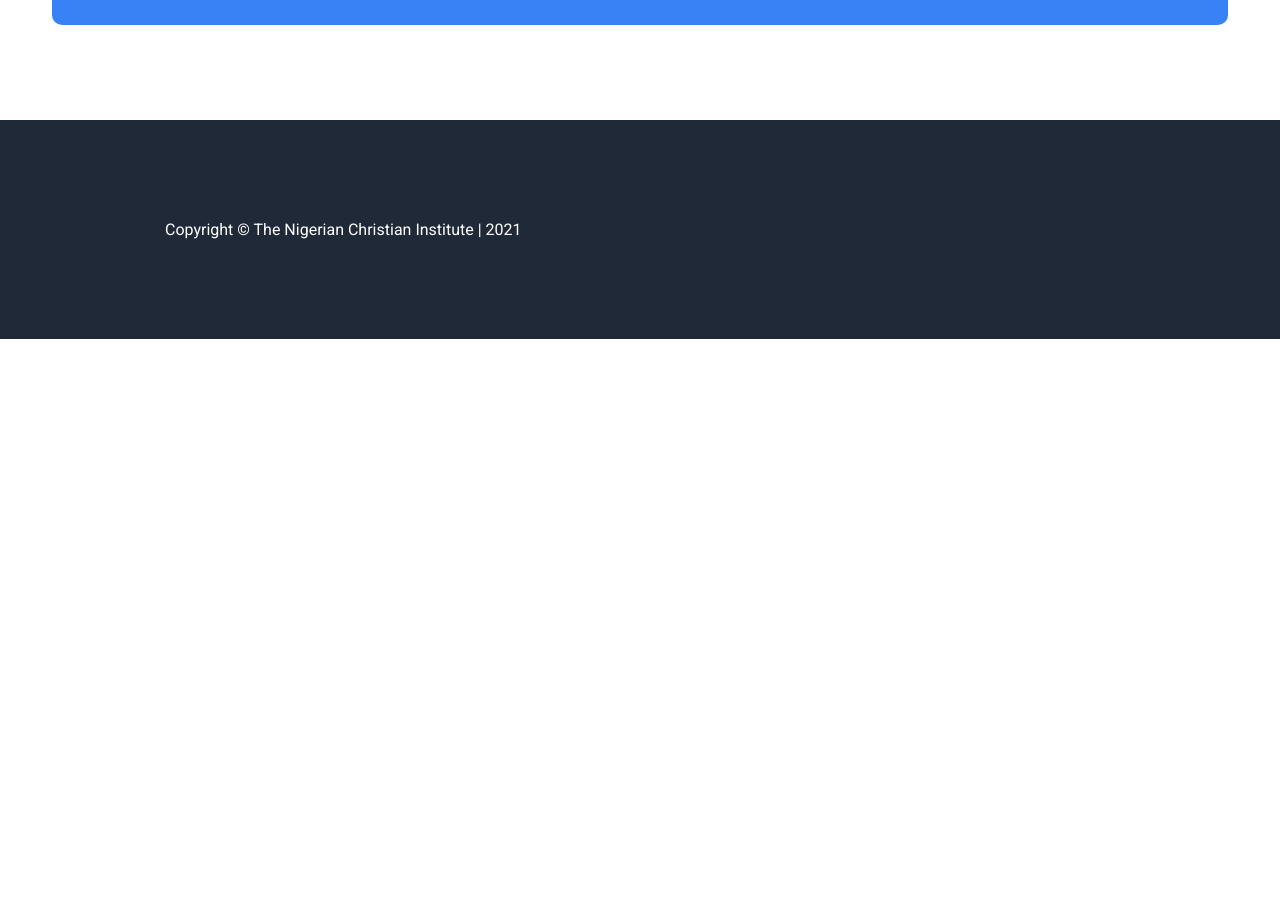
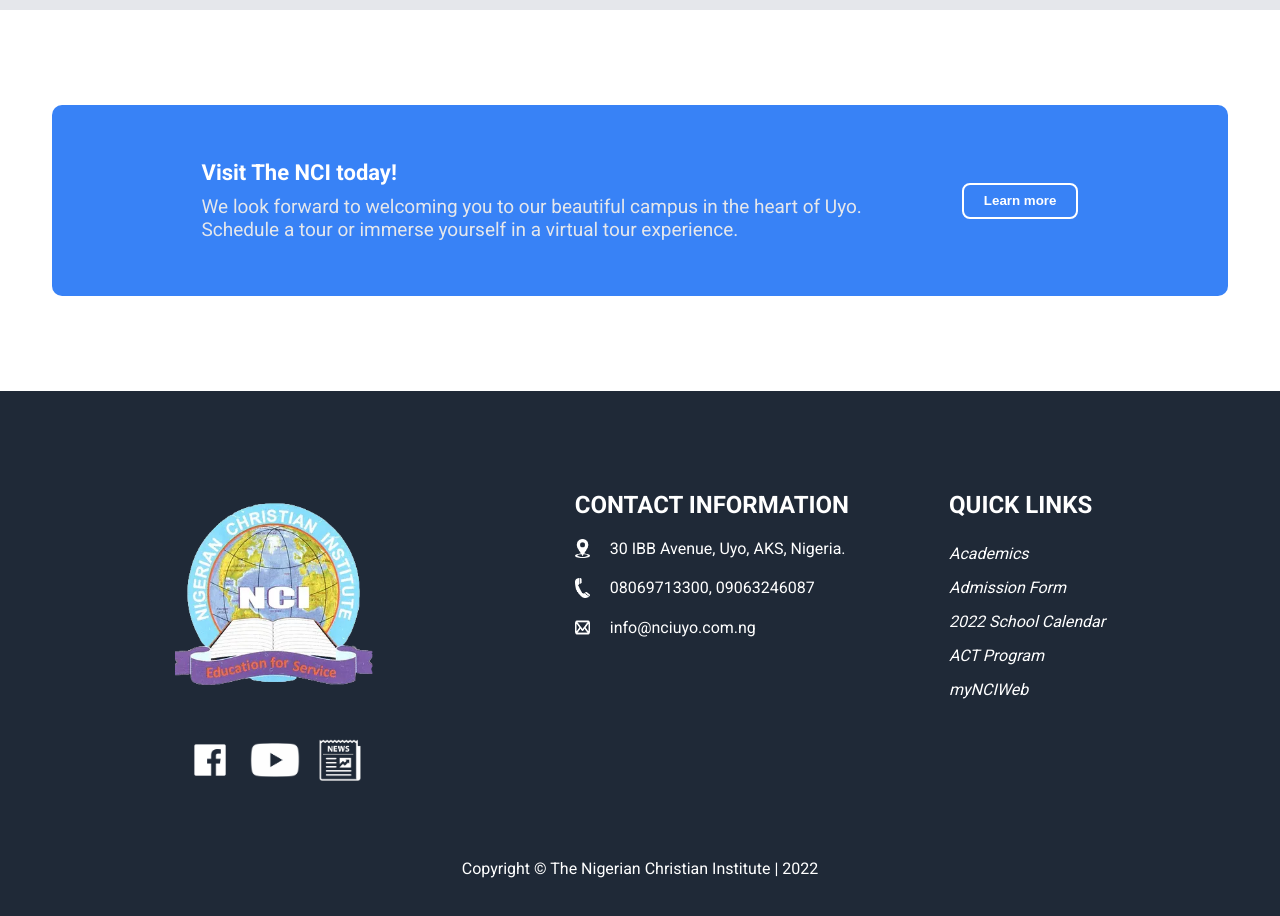
Before and after one commit to themboutidem/nci-demo-website, a plain HTML site: page index.html in a window 1280 px wide. Shown: the part 1460-2376 px from the top of the page. Before the commit the page ends 1799 px from the top, so only its background shows below. Drawn offline with Linux system fonts and the light colour scheme.

Commit message:
Finalize Homepage styling
I added final flex and color styles to the homepage.

Also added all required photos and icons.

```diff
--- a/index.html
+++ b/index.html
@@ -40,25 +40,25 @@
         <div class="body-schools">
             <div class="school-1">
                 <img src="./pics/Secondary.jpg" alt="The Secondary School">
-                <div>This is an illustration of this school</div>
+                <div>Over the past 30 years, our Secondary School has undergone continuous growth to become known today as the Home of Champions, catering for learners from JSS1 (Grade 7) to SS3 (Grade 12) .</div>
             </div>
             <div class="school-2">
                 <img src="./pics/ELC.jpg" alt="The Early Learning Center">
-                <div>This is an illustration of the ELC</div>
+                <div>During the past decade, Our Early Learning Center has evolved to become a hub for imbibing relevant founational skills in children from Pre-school up to Primary 6 (Grade 6).</div>
             </div>
             <div class="school-3">
                 <img src="./pics/VR.jpg" alt="The School of Preaching">
-                <div>This is an illustration of the SOP</div>
+                <div>The School of Preaching prepares young men and women for the great commission God has for us⏤"Go into the world and preach the gospel..."</div>
             </div>
             <div class="school-4">
                 <img src="./pics/Graduation.jpeg" alt="The Alpha University">
-                <div>this is an illustration of the AU</div>
+                <div>Constantly raising the bar for success, plans are currently underway to establish our Center for Advanced Education⏤Alpha University. </div>
             </div>
         </div>
     </div>
 
     <div class="quote">
-        <div class="quote-text">Quote from Tata</div>
+        <div class="quote-text">" My vision for the Nigerian Christian Institute is to provide sound and quality education based on Christian morals in the south-south region of Nigeria."</div>
         <div class="quote-source">-Dr. Okon Mkpong, Founding President, NCI.</div>
     </div>
 
@@ -78,10 +78,44 @@
     </div>
 
     <div class="footer">
-        <div>Copyright © The Nigerian Christian Institute | 2021</div>
-        <div class="about"></div>
-        <div class="address-contact"></div>
-        <div class="quick-links"></div>
+        <div class="last">Copyright © The Nigerian Christian Institute | 2022</div>
+        <div class="top-footer">
+            <div class="footer-logo">
+                <img src="./pics/NCI-logo.png" alt="School Logo" width="200px">
+                <div class="socials">
+                    <a href="https://www.facebook.com/nciuyo/"><img src="./pics/facebook.png" alt="Our Facebook"></a>
+                    <a href="https://www.youtube.com/channel/UC4vnlkuf39Luife_aRReY1Q/"><img src="./pics/youtube.png" alt="Our Youtube"></a>
+                    <a href="https://www.nciuyo.com.ng/news-and-events"><img src="./pics/news.png" alt="Our Blog" width="100px"></a>
+                </div>
+            </div>
+            <div class="top-footer-rhs">
+                <div class="footer-contact">
+                    <div class="footer-header">CONTACT INFORMATION</div>
+                    <div class="info">
+                        <img src="./pics/location.png" alt="Location">
+                        <div>30 IBB Avenue, Uyo, AKS, Nigeria.</div>
+                    </div>
+                    <div class="info">
+                        <img src="./pics/phone.png" alt="Phone">
+                        <div>08069713300, 09063246087</div>
+                    </div>
+                    <div class="info">
+                        <img src="./pics/mail.png" alt="Mail">
+                        <div>info@nciuyo.com.ng</div>
+                    </div>
+                </div>
+                <div class="quick-links">
+                    <div class="quick-links-header">QUICK LINKS</div>
+                     <ul>
+                        <li><a href="#">Academics</a></li>
+                        <li><a href="#">Admission Form</a></li>
+                        <li><a href="#">2022 School Calendar</a></li>
+                        <li><a href="#">ACT Program</a></li>
+                        <li><a href="#">myNCIWeb</a></li>
+                    </ul>
+                </div>
+            </div>
+        </div>
     </div>
   </body>
 </html>
--- a/style.css
+++ b/style.css
@@ -16,7 +16,7 @@ body {
     font-family: Roboto, sans-serif;
     display: flex;
     justify-content: space-between;
-    padding: 10px 200px;
+    padding: 10px 170px;
 }
 
 .header-left {
@@ -137,7 +137,7 @@ button a {
 
 .school-1 img, .school-2 img, .school-3 img, .school-4 img {
     border-radius: 10px;
-    border: 2px solid #3882F6;
+    border: 3px solid #3882F6;
 }
 
 .quote {
@@ -148,6 +148,7 @@ button a {
     padding: 50px 0;
     flex-direction: column;
     padding: 65px 244px;
+    gap: 50px;
 }
 
 .quote-text {
@@ -201,8 +202,79 @@ button a {
 .footer {
     background-color: #1F2937;
     display: flex;
-    flex-direction: column;
+    flex-direction: column-reverse;
     justify-content: center;
     color: white;
-    padding: 100px 165px;
+    padding: 100px 0 40px;
+    gap: 70px;
 }
+
+.top-footer {
+    display: flex;
+    justify-content: center;
+    gap: 200px;
+}
+
+.footer-logo {
+    display: flex;
+    flex-direction: column;
+    gap: 35px;
+    align-items: center;
+}
+
+.footer-logo div {
+    display: flex;
+    gap: 15px;
+    justify-content: center;
+}
+
+.footer-contact {
+    display: flex;
+    flex-direction: column;
+    gap: 20px;
+}
+
+.info {
+    display: flex;
+    gap: 20px;
+}
+
+.quick-links {
+    display: flex;
+    flex-direction: column;
+    gap: 25px;
+}
+
+.quick-links ul {
+    display: flex;
+    flex-direction: column;
+    gap: 15px;
+}
+
+.footer .last {
+    display: flex;
+    justify-content: center;
+}
+
+.socials img {
+    width: 50px;
+}
+
+.info img {
+    width: 15px;
+}
+
+.footer-header, .quick-links-header {
+    font-weight: 700;
+    font-size: 24px;
+}
+
+.top-footer-rhs {
+    display: flex;
+    gap: 100px;
+}
+
+.quick-links ul li {
+    font-style: italic;
+    color: #E5E7eb;
+}
```
Also changed, not shown: pics/facebook.png (added), pics/location.png (added), pics/mail.png (added), pics/news.png (added), pics/phone.png (added), pics/youtube.png (added), 3 other files.
